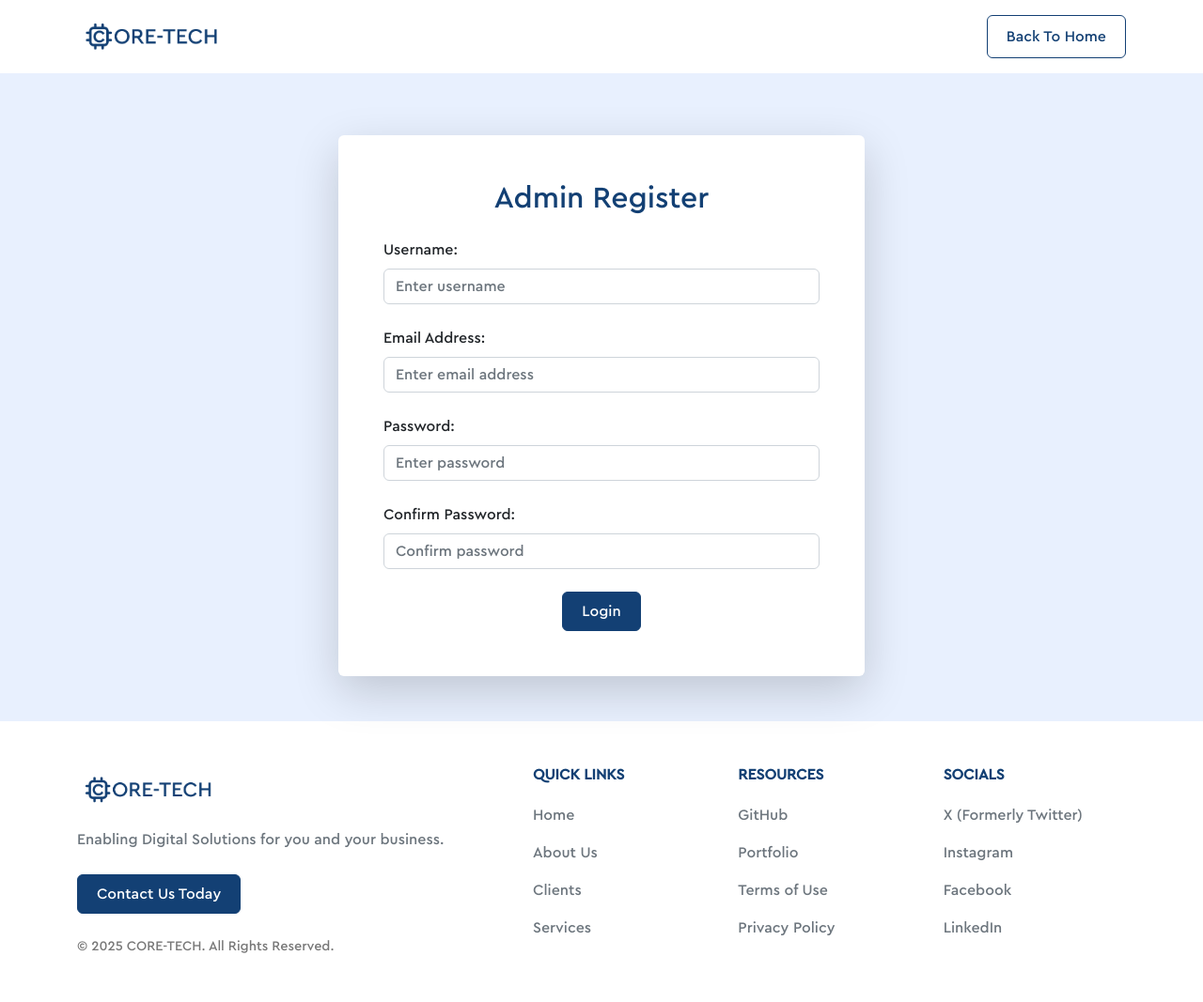
After one commit to trustonyekwere/student_data, a PHP site: page /admin_register.php in a window 1280 px wide. The commit adds this page. Shown: the whole page at 94% size. Run offline with PHP 8.4, Linux system fonts and the light colour scheme.

Commit message:
admin register page works perfectly

```diff
--- /dev/null
+++ b/admin_register.php
@@ -0,0 +1,172 @@
+<?php
+
+session_start();
+include('connect.php');
+
+$username = $email = $password = $confirm_password = "";
+
+$error = array ('username' => '', 'email' => '', 'password' => '', 'confirm_password' => '');
+
+if (isset($_POST['submit'])) {
+
+    // Check username
+    if (empty($_POST['username'])) {
+        $error['username'] = 'Username is required';
+    }   else {
+        $username = $_POST['username'];
+        // only allow alphanumeric characters and underscores
+        if (!preg_match("/^[a-zA-Z0-9_]+$/", $username)) {
+            $error['username'] = 'Username can only contain letters, numbers, and underscores.';
+        }
+    }
+
+    // check email
+    if (empty($_POST['email'])) {
+        $error['email'] = "An email is required";
+    } else {
+        $email = $_POST['email'];
+        if (!filter_var($email, FILTER_VALIDATE_EMAIL)) {
+            $error['email'] = "Email must be a valid email address";
+        }
+    }
+
+    // Check password
+    if (empty($_POST['password'])) {
+        $error['password'] = 'Password is required';
+    }   else {
+        $password = $_POST['password'];
+        // Minimum length of 8 characters
+        if (strlen($password) < 8) {
+            $error['password'] = 'Password must be at least 8 characters long.';
+        }
+    }
+
+    // Check confirm password
+    if (empty($_POST['confirm_password'])) {
+        $error['confirm_password'] = 'Confirmation password is required';
+    }   else {
+        $confirm_password = $_POST['confirm_password'];
+    }
+
+    // if any errors, do not insert
+    if (array_filter($error)) {
+        // errors exist — they will be shown in the form below
+    } else {
+        // sanitize and insert
+        $username = mysqli_real_escape_string($connect, $_POST['username']);
+        $email = mysqli_real_escape_string($connect, $_POST['email']);
+        $password = mysqli_real_escape_string($connect, $_POST['password']);
+        $hashed_password = password_hash($password, PASSWORD_BCRYPT);
+
+        // check if passwords match
+        if ($password == $confirm_password) {
+            // insert values
+            $sql = "INSERT INTO admin_reg (username, email, password)
+                VALUES ('$username', '$email', '$hashed_password')";
+
+            // save to the database and check
+            if (mysqli_query($connect, $sql)) {
+                // success message for login page
+                $_SESSION['success'] = "Registration successful. Please log in.";
+                header('Location: admin_login.php');
+                exit;
+            } else {
+                $error['general'] = 'Query error: ' . mysqli_error($connect);
+            }
+        } else {
+            $error['confirm_password'] = 'Passwords do not match.';
+        }
+
+    }
+
+}
+
+
+?>
+
+<!DOCTYPE html>
+<html lang="en">
+
+<head>
+    <meta charset="UTF-8">
+    <meta name="viewport" content="width=device-width, initial-scale=1.0">
+    <title>Admin Register | CORE-TECH</title>
+    <link href="https://cdn.jsdelivr.net/npm/bootstrap@5.2.3/dist/css/bootstrap.min.css" rel="stylesheet" integrity="sha384-rbsA2VBKQhggwzxH7pPCaAqO46MgnOM80zW1RWuH61DGLwZJEdK2Kadq2F9CUG65" crossorigin="anonymous">
+    <link rel="stylesheet" href="style.css">
+    <link rel="shortcut icon" href="img/favicon.ico" type="image/x-icon">
+</head>
+
+<body class="bg-light">
+    <header>
+        <nav class="navbar fixed-top navbar-expand-lg navbar-light bg-white">
+            <div class="container">
+                <a class="navbar-brand" href="https://coresystech.ng/"><img src="img/logo.png" class="brand" alt=""></a>
+                <button class="navbar-toggler" type="button" data-bs-toggle="collapse" data-bs-target="#navbarNav" aria-controls="navbarNav" aria-expanded="false" aria-label="Toggle navigation">
+                    <span class="navbar-toggler-icon"></span>
+                </button>
+                <div class="collapse navbar-collapse" id="navbarNav">
+                    <ul class="navbar-nav ms-auto">
+                        <div class="text-center d-lg-none d-flex justify-content-center">
+                            <li class="nav-item" style="width: 12rem; list-style: none;">
+                                <a class="nav-link btn btn-secondary" href="https://coresystech.ng/" target="_blank">Back To Home</a>
+                            </li>
+                        </div>
+                        <div class="d-none d-lg-block">
+                            <li class="nav-item">
+                                <a class="nav-link btn btn-secondary" href="https://coresystech.ng/" target="_blank">Back To Home</a>
+                            </li>
+                        </div>
+                    </ul>
+                </div>
+            </div>
+        </nav>
+    </header>
+
+    <main style="font-family: cera_light !important ;">
+        <div class="container mt-5 py-5 justify-content-center align-items-center d-flex">
+            <div class="card p-5 mt-5 border-0 shadow-lg" style="width: 35rem;">
+                <h2 class="blue mb-4 text-center" >Admin Register</h2>
+                <?php if (array_filter($error)): ?>
+                    <div class="alert alert-danger alert-dismissible fade show" role="alert">
+                        <strong>There were some problems:</strong>
+                        <ul class="mb-0">
+                        <?php foreach ($error as $msg): if ($msg): ?>
+                            <li><?php echo htmlspecialchars($msg); ?></li>
+                        <?php endif; endforeach; ?>
+                        </ul>
+                        <button type="button" class="btn-close" data-bs-dismiss="alert" aria-label="Close"></button>
+                    </div>
+                <?php endif; ?>
+
+                <form action="<?php echo htmlspecialchars($_SERVER['PHP_SELF']); ?>" method="POST">
+                    <div>
+                        <label class="form-label">Username:</label>
+                        <input class="form-control" type="text" name="username" value="<?php echo htmlspecialchars($username); ?>" placeholder="Enter username">
+                        <br>
+                    </div>
+                    <div>
+                        <label class="form-label">Email Address:</label>
+                        <input class="form-control" type="email" name="email" value="<?php echo htmlspecialchars($email); ?>" placeholder="Enter email address">
+                        <br>
+                    </div>
+                    <div>
+                        <label class="form-label">Password:</label>
+                        <input class="form-control" type="password" name="password" value="<?php echo htmlspecialchars($password); ?>" placeholder="Enter password">
+                        <br>
+                    </div>
+                    <div>
+                        <label class="form-label">Confirm Password:</label>
+                        <input class="form-control" type="password" name="confirm_password" value="<?php echo htmlspecialchars($confirm_password); ?>" placeholder="Confirm password">
+                        <br>
+                    </div>
+                    <div class="text-center">
+                        <input type="submit" name="submit" class="btn btn-primary" value="Login">
+                    </div>
+                </form>
+            </div>
+        </div>
+    </main>
+
+    <?php include('templates/footer.php'); ?>
+
+</html>
--- a/reg_form.php
+++ b/reg_form.php
@@ -130,7 +130,7 @@ if (isset($_POST['submit'])) {
         $image_name = mysqli_real_escape_string($connect, $_FILES['image_name']['name']); // if file upload
 
         // create sql
-        $sql = "INSERT INTO details (email, first_name, last_name, date_of_birth, sex, marital_status, address, image_name) VALUES ('$email', '$firstname', '$lastname', '$dateofbirth', '$sex', '$maritalstatus', '$address', '$image_name')";
+        $sql = "INSERT INTO student_reg (email, first_name, last_name, date_of_birth, sex, marital_status, address, image_name) VALUES ('$email', '$firstname', '$lastname', '$dateofbirth', '$sex', '$maritalstatus', '$address', '$image_name')";
 
         // save to db and check
         if (mysqli_query($connect, $sql)) {
```
Also changed, not shown: admin_dashboard.php (+44 -8 lines), admin_login.php (+10 -2 lines), dashboard_style.css (+24 -0 lines), uploads/passport_690d09dda2e636.90647049.jpg (added).
